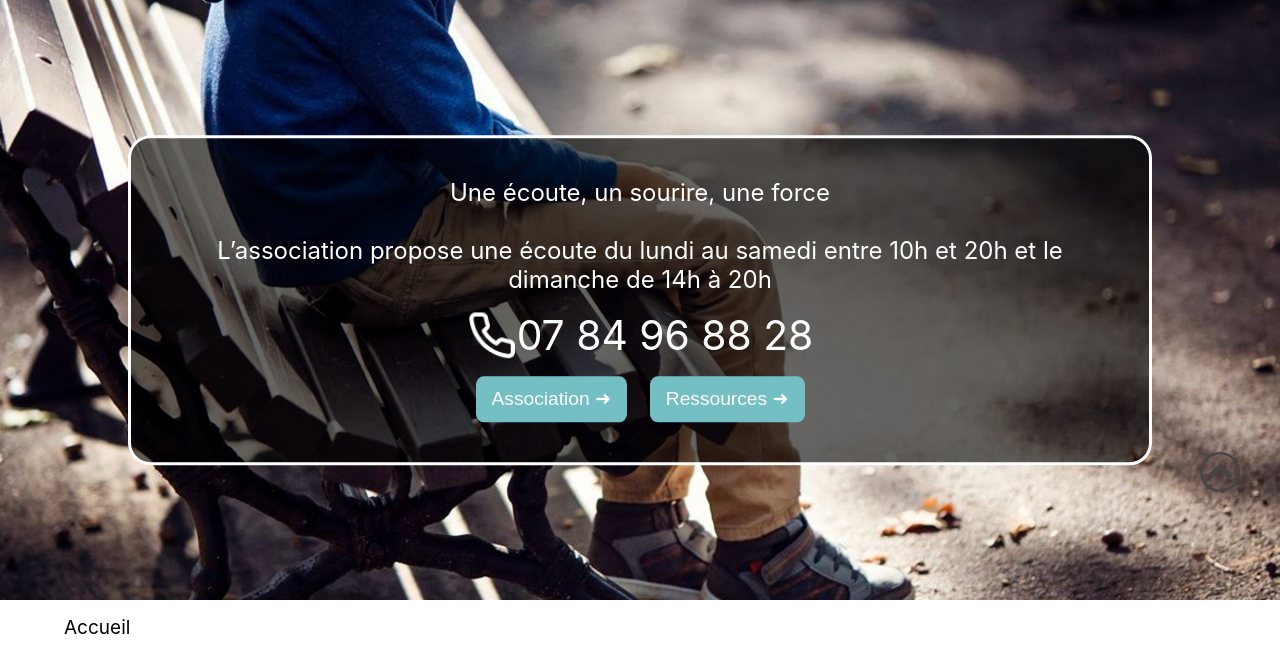
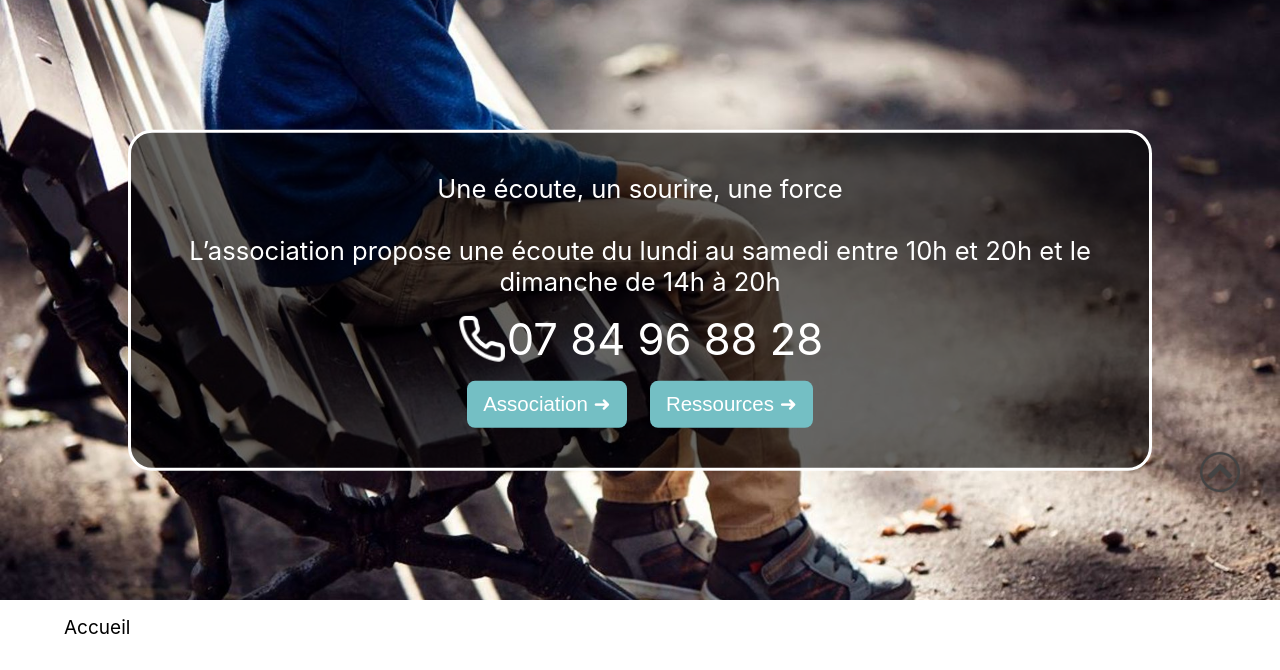
Before and after one commit to sutakos/refonte_francedepression.fr, a PHP site: page / in a window 1280 px wide. Shown: the part 68-738 px from the top of the page. Run offline with PHP 8.4, Linux system fonts and the light colour scheme.

Commit message:
Update accueil.css

```diff
--- a/css/accueil.css
+++ b/css/accueil.css
@@ -23,7 +23,7 @@
     border: 0.125em solid var(--color-white);
     border-radius: 0.938em;
     width: auto;
-    font-size: 1.5em;
+    font-size: 1.6em;
     color: var(--color-white);
     background-color: rgba(0, 0, 0, 0.6);
     text-align: center;
@@ -119,7 +119,7 @@
     border: none;
     font-size: 2rem;
     cursor: pointer;
-    z-index: 10;
+    z-index: 2;
 }
 
 .carousel-control-prev {
@@ -175,7 +175,6 @@
     gap: 16em;
 }
 /*FIN DE L'INFOLETTRE ET DE L'ACTU*/
-
 
 /*THEATRE*/
 .ContenuT {
```
